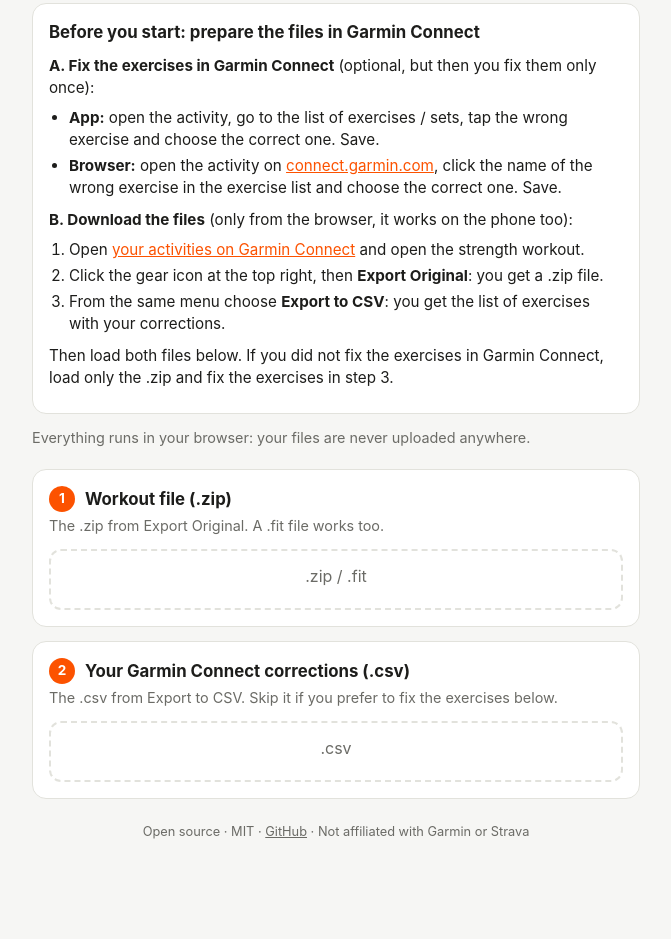
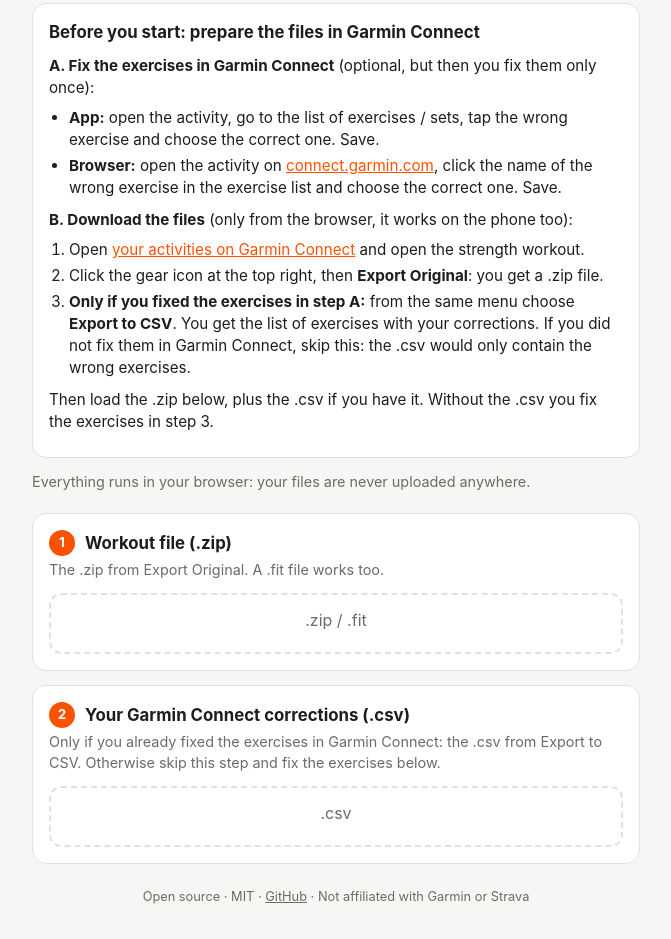
Before and after one commit to gianwski/garmin-strava-strength-fix, a plain HTML site: page index.html in a window 1280 px wide. Shown: the part 275-1214 px from the top of the page, without its empty margins (304-975 px from the left). Before the commit the page ends 1177 px from the top, so only its background shows below. Drawn offline with Linux system fonts and the light colour scheme.

Commit message:
clarify when to export the CSV

```diff
--- a/app.js
+++ b/app.js
@@ -19,7 +19,7 @@
     title: "Garmin → Strava Strength Fix",
     lead: "Garmin watches often guess strength exercises wrong, and fixes made in Garmin Connect never reach Strava. This page writes the correct exercises, reps and weights into your workout file, so you can upload it to Strava and see the right workout there.",
     s1: "Workout file (.zip)", s1h: "The .zip from Export Original. A .fit file works too.",
-    s2: "Your Garmin Connect corrections (.csv)", s2h: "The .csv from Export to CSV. Skip it if you prefer to fix the exercises below.",
+    s2: "Your Garmin Connect corrections (.csv)", s2h: "Only if you already fixed the exercises in Garmin Connect: the .csv from Export to CSV. Otherwise skip this step and fix the exercises below.",
     s3: "Check the exercises", s3h: "Each box is a group of consecutive sets. Below it you see what the watch recorded. Tap a name to change it and pick the right exercise from the list.",
     sets: "sets", detected: "watch", unknown: "Not in the Garmin list: pick one from the suggestions",
     s4: "Get the corrected file", download: "Download corrected file",
--- a/index.html
+++ b/index.html
@@ -103,10 +103,9 @@
     <ol>
       <li>Open <a href="https://connect.garmin.com/modern/activities" target="_blank" rel="noopener">your activities on Garmin Connect</a> and open the strength workout.</li>
       <li>Click the gear icon at the top right, then <strong>Export Original</strong>: you get a .zip file.</li>
-      <li>From the same menu choose <strong>Export to CSV</strong>: you get the list of exercises with your corrections.</li>
+      <li><strong>Only if you fixed the exercises in step A:</strong> from the same menu choose <strong>Export to CSV</strong>. You get the list of exercises with your corrections. If you did not fix them in Garmin Connect, skip this: the .csv would only contain the wrong exercises.</li>
     </ol>
-    <p>Then load both files below. If you did not fix the exercises in Garmin Connect,
-    load only the .zip and fix the exercises in step 3.</p>
+    <p>Then load the .zip below, plus the .csv if you have it. Without the .csv you fix the exercises in step 3.</p>
   </section>
 
   <p class="privacy">Everything runs in your browser: your files are never uploaded anywhere.</p>
```
